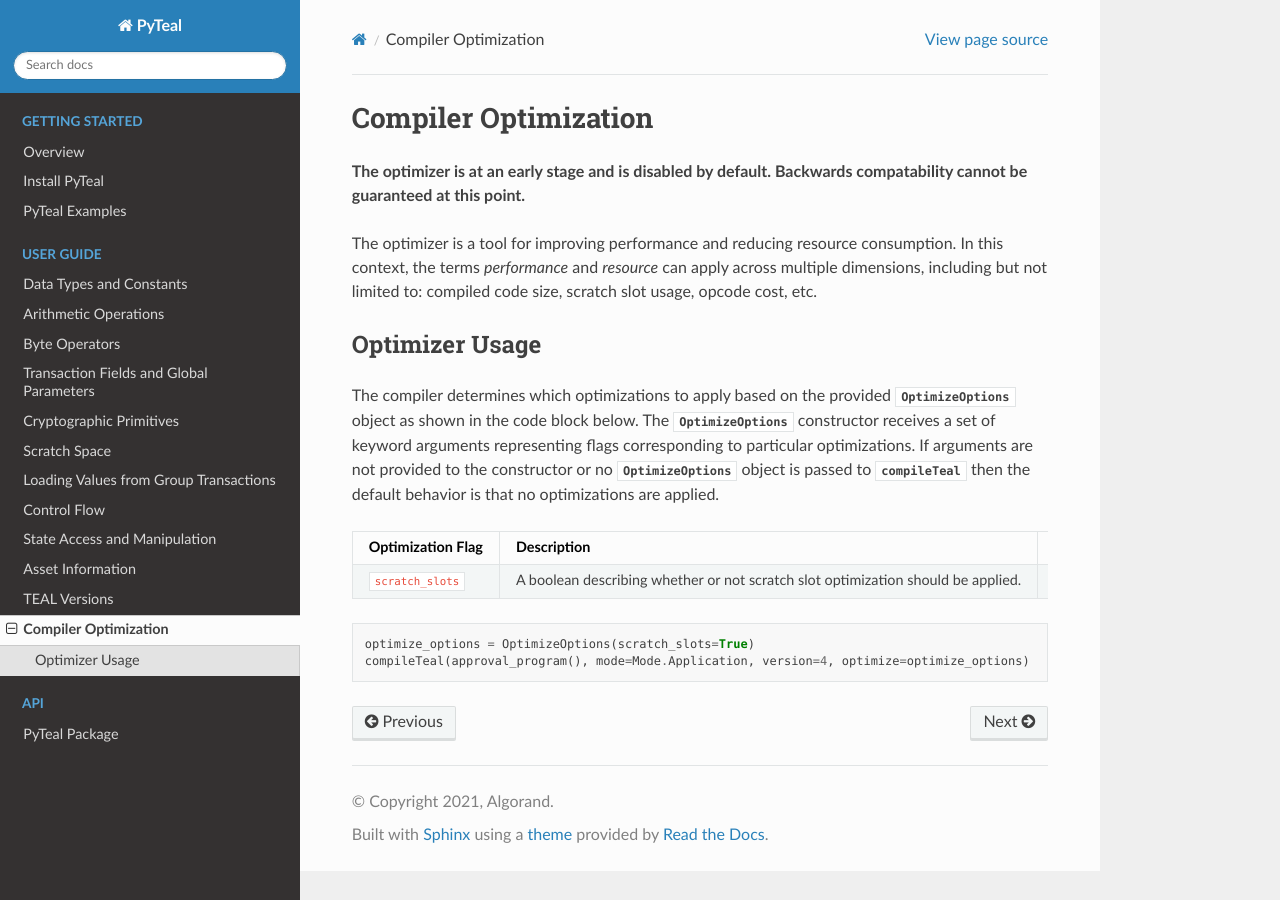
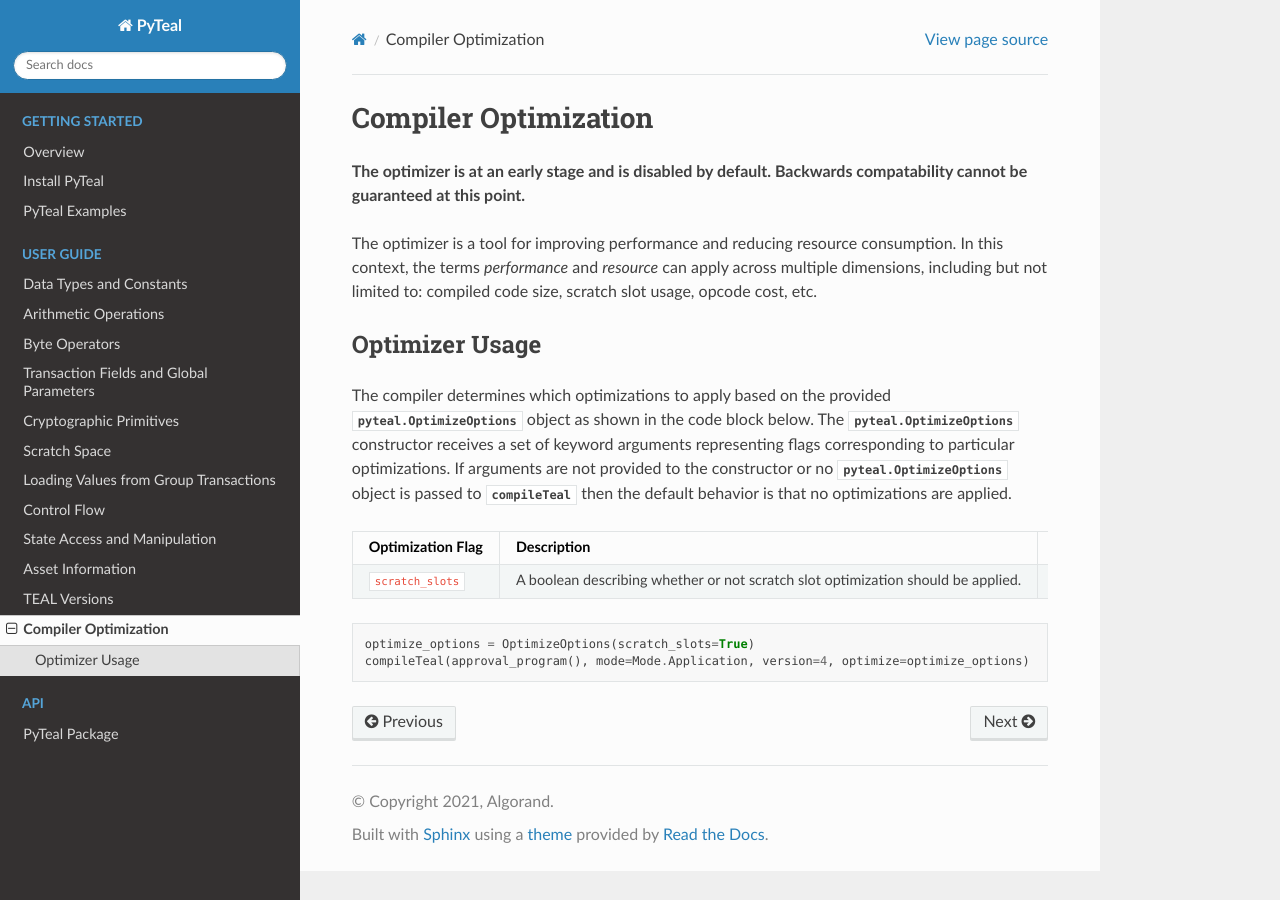
Before and after one commit to algorand/pyteal, a Sphinx documentation site: the page built from docs/compiler_optimization.rst, in a window 1280 px wide. Built offline with Sphinx 7.4.7 and the Read the Docs theme 2.0.0, drawn with Linux system fonts in a browser that asks for light colours.

Commit message:
Fix docs warning about multiple OptimizeOptions targets

```diff
--- a/docs/compiler_optimization.rst
+++ b/docs/compiler_optimization.rst
@@ -12,10 +12,10 @@
 Optimizer Usage
 ~~~~~~~~~~~~~~~~~~~~~~~~~~~~~~~~~~~~~~~~~~~~~~~~~~~~~~~~~~~~~~~~~~
 
-The compiler determines which optimizations to apply based on the provided :any:`OptimizeOptions` object as
-shown in the code block below. The :any:`OptimizeOptions` constructor receives a set of keyword arguments
+The compiler determines which optimizations to apply based on the provided :any:`pyteal.OptimizeOptions` object as
+shown in the code block below. The :any:`pyteal.OptimizeOptions` constructor receives a set of keyword arguments
 representing flags corresponding to particular optimizations. If arguments are not provided to the
-constructor or no :any:`OptimizeOptions` object is passed to :any:`compileTeal` then the default behavior is
+constructor or no :any:`pyteal.OptimizeOptions` object is passed to :any:`compileTeal` then the default behavior is
 that no optimizations are applied.
 
 ============================== ================================================================================ ===========================
```
